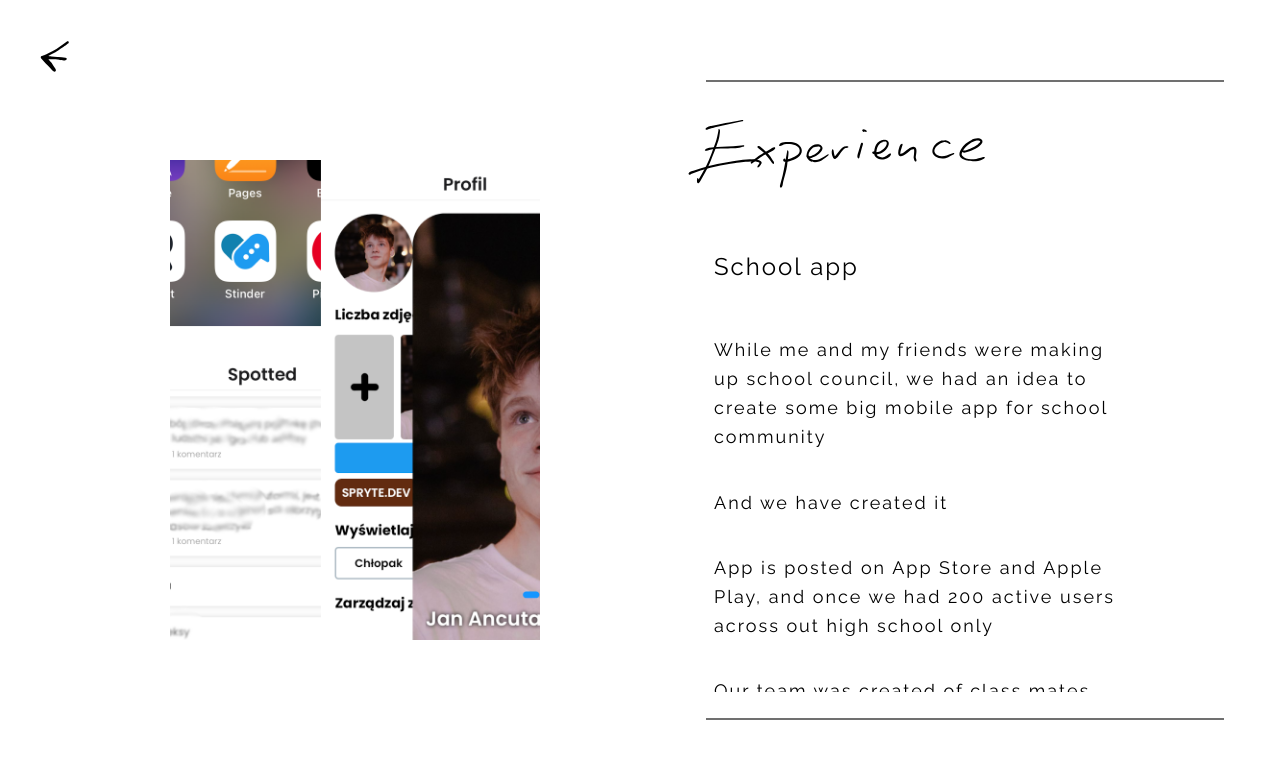
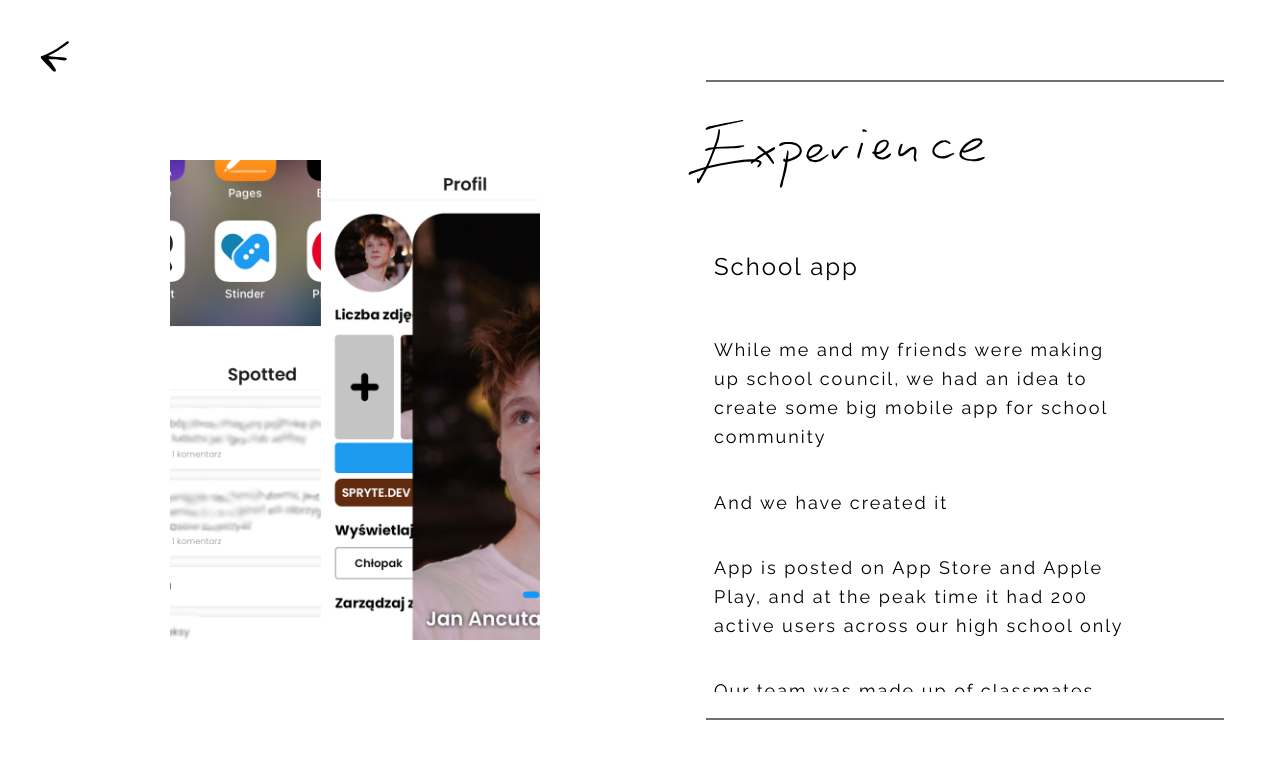
Before and after one commit to JohnThePenguin/myself, a React (Create React App) app: page /experience in a window 1280 px wide. Shown: the top 758 px of the page. Built offline with nearby package versions, Linux system fonts and the light colour scheme.

Commit message:
poprawki w tekscie

```diff
--- a/src/components/contents/about.tsx
+++ b/src/components/contents/about.tsx
@@ -6,9 +6,9 @@ import "styles/content.css";
 const AboutMeContent = () => {
     return (
         <div className="text-content about-me">
-            <AText>Hi, i am Janek.</AText>
+            <AText>Hi, I am Janek.</AText>
             <AText>
-                I am 18 years old and month ago i have written polish matura
+                I am 18 years old and month ago I have written polish matura
                 exam, finishing high school.
             </AText>
             <AText>
@@ -20,7 +20,7 @@ const AboutMeContent = () => {
                 skatepark.
             </AText>
             <AText>
-                Since last classes of primary school, i have mainly focused on
+                Since last classes of primary school, I have mainly focused on
                 informatics. I love building my own projects, and working on
                 them with my friends.{" "}
             </AText>
@@ -35,9 +35,9 @@ const AboutMeContent = () => {
 export const AboutMeContentMobileOne = () => {
     return (
         <div className="text-content about-me">
-            <AText>Hi, i am Janek.</AText>
+            <AText>Hi, I am Janek.</AText>
             <AText>
-                I am 18 years old and month ago i have written polish matura
+                I am 18 years old and month ago I have written polish matura
                 exam, finishing high school.
             </AText>
             <AText>
@@ -56,7 +56,7 @@ export const AboutMeContentMobileTwo = () => {
                 skatepark.
             </AText>
             <AText>
-                Since last classes of primary school, i have mainly focused on
+                Since last classes of primary school, I have mainly focused on
                 informatics. I love building my own projects, and working on
                 them with my friends.
             </AText>
--- a/src/components/contents/achieved.tsx
+++ b/src/components/contents/achieved.tsx
@@ -2,10 +2,10 @@ import AText from "components/animations/animatedText";
 
 export const AchievedText = [
     "I attended to XIV Liceum Ogólnokształcącego im. Stanisława Staszica in Warsaw, which at this time, was the best high school in country",
-    "There I was on profile especially for math and informatics",
-    "In my primary school, i was starting basically in every math competition that was available, for example in polish versions of math kangaroo",
-    "It lead me to take part in Polish Junior Olympiad of Informatics, what got me to my next school",
-    "I developed skills in computer algorithms",
+    "My class profile was math and informatics",
+    "In primary school, I was taking part basically in every math competition that was available, for example in polish versions of math kangaroo",
+    "It lead me to compete in Polish Junior Olympiad of Informatics, where I won my pass to the high school",
+    "There I developed skills in computer algorithms",
     "By self-learning and creating own projects, I got good knowledge of C++, PHP and TypeScript",
 ];
 
--- a/src/components/contents/experience.tsx
+++ b/src/components/contents/experience.tsx
@@ -10,9 +10,9 @@ export const SectionsTexts = [
         content: [
             "While me and my friends were making up school council, we had an idea to create some big mobile app for school community",
             "And we have created it",
-            "App is posted on App Store and Apple Play, and once we had 200 active users across out high school only",
-            "Our team was created of class mates, helping and learning from each other",
-            "It is the biggest thing i have ever created",
+            "App is posted on App Store and Apple Play, and at the peak time it had 200 active users across our high school only",
+            "Our team was made up of classmates, helping and learning from each other",
+            "It is the biggest thing I have ever created",
             "Built in React Native and Express JS - Stinder"
         ],
         image: "/experience/stinder.png",
@@ -20,38 +20,38 @@ export const SectionsTexts = [
     {
         title: "Various projects for fun",
         content: [
-            "I have written a lot of different small projects, usually not finished them",
+            "I have written a lot of different small projects",
             "I was having fun creating some games in C++ from Youtube videos",
             "There was also some useful programs, or small experiences with developing Android app with Java",
-            "Generally when I don't have idea what to do today, I think what what could I continue or start new "
+            "Generally when I don't have idea what to do today, I think what project could I start or improve"
         ],
         image: "/experience/fun-stuff.png",
     },
     {
         title: "C++ Website",
         content: [
-            "Once as school project I had to create website",
-            "As someone who hadn't known anything, i chose to do it in standard HTML, PHP and js",
+            "In the first year, as school project I had to create a website",
+            "As someone who hadn't known anything, I chose to do it in standard HTML, PHP and js",
             "In spite of lack of knowledge, it turned out to be good looking and well functioning",
             "Website had user accounts system and couple of sub-sites describing basics of C++ language"
         ],
         image: "/experience/janinf-w-staszic.png",
     },
     {
-        title: "Theoretical Informatics",
+        title: "Theoretical Computer Science",
         content: [
-            "Since 2020 i have stayed in constant touch with algorithmic programming",
+            "Since 2020 I have stayed in constant touch with algorithmic programming",
             "I have started multiple times in Polish Olympiad of Informatics",
             "While preparing, I was taught numerous algorithms and ideas and also learned kind of algorithmic thinking",
-            "I liked it, i was not a master, but i would consider myself as alright in this field",
-            "Creating something, that some one can use now gives me much more satisfaction"
+            "I liked it, I was not a master, but I would consider myself as alright in this field",
+            "Creating something practical that someone can use, gives me much more satisfaction"
         ],
         image: "/experience/algorithms.png"
     },
     {
         title: "Advanced Projects",
         content: [
-            "After gathering experience from small fun projects, i moved on to creating bigger services",
+            "After gathering experience from small fun projects, I moved on to creating bigger services",
             "I was working on things like product warehouse management app, hosting events website or kind of market app",
             "Taking care of more serious things, taught me a lot and also got me plenty of experience"
         ],
--- a/src/components/contents/today.tsx
+++ b/src/components/contents/today.tsx
@@ -1,10 +1,10 @@
 import AText from "components/animations/animatedText";
 
 export const TodayText = [
-    "These days, after finishing high school I wait for new semester on university",
+    "These days, after finishing high school I'm waiting for new semester on university",
     "So I wanted to learn something new and gain new experience",
-    "That is why I would like to work in already developed, bigger company",
-    "I thing that I would perform the best at things that i am already familiar with, so generally developing software",
+    "That is why I would like to work in well-developed company",
+    "I think that I would perform the best at things that I am already familiar with, so generally developing software",
 ];
 
 const TodayContent = () => {
--- a/src/screens/boring.tsx
+++ b/src/screens/boring.tsx
@@ -16,10 +16,13 @@ const BoringStuff = () => {
             <BackToHome/>
             <AnimatedBox className="p-20 svg-child-10vh flex-center flex-col">
                 <AText>
-                    Design, Code, Graphics, Technical service and Text content by
+                    Design, Code, Graphics, Technical service and Handwritings by
                 </AText>
                 <AText style={{justifyContent: 'center', alignItems: 'center'}}>
                     <FullNameSVG/>
+                </AText>
+                <AText>
+                    Made in React 18
                 </AText>
             </AnimatedBox>
         </main>
```
